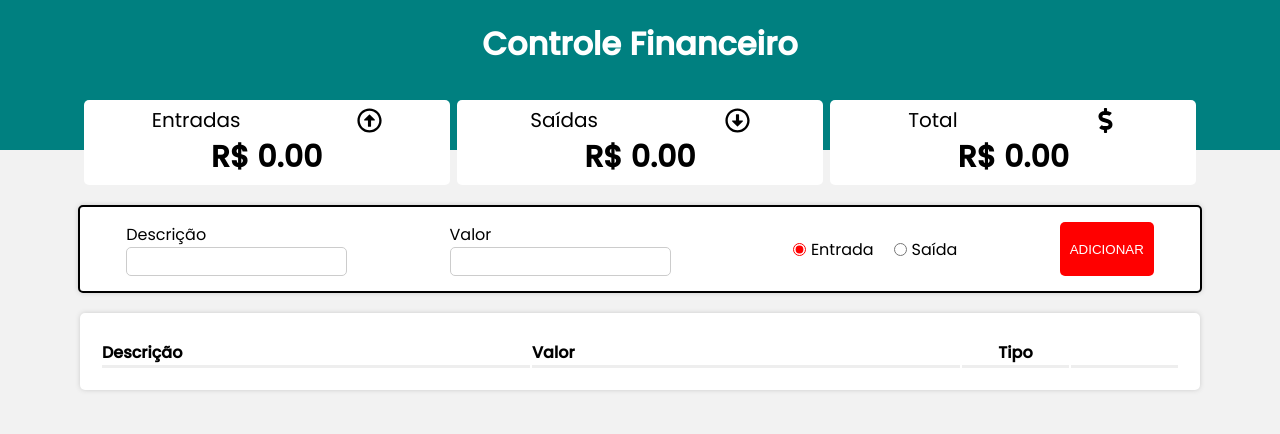
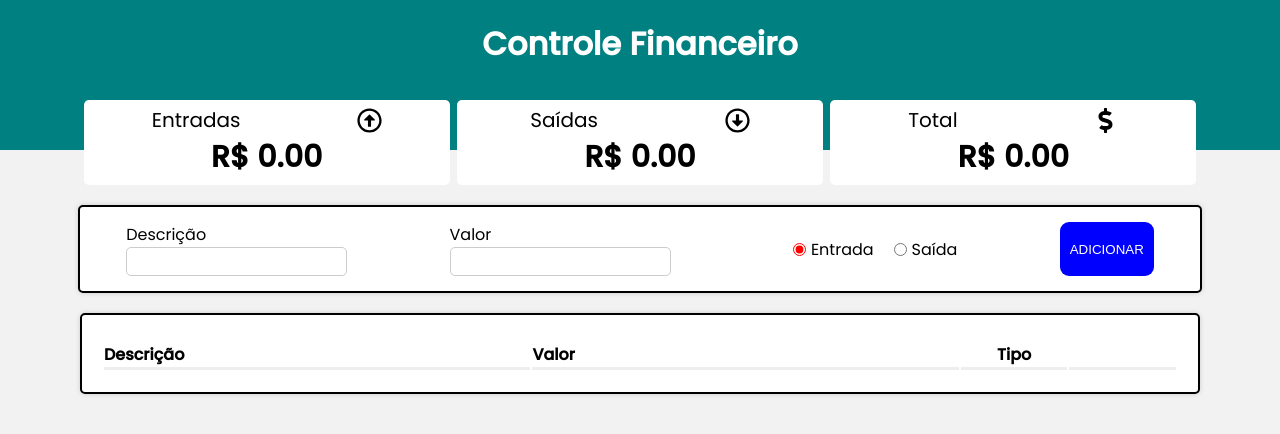
Before and after one commit to JjorgeF/appFinaceiro, a React (Create React App) app: page / in a window 1280 px wide. Shown: the top 434 px of the page. Built offline with nearby package versions, Linux system fonts and the light colour scheme.

Commit message:
concluindo o readme e alterei o estilo da Grid

```diff
--- a/src/components/Form/styles.js
+++ b/src/components/Form/styles.js
@@ -45,10 +45,10 @@ export const RadioGroup = styled.div`
 `;
 
 export const Button = styled.button`
-    padding: 5px 10px;
+    padding: 7px 10px;
     border: none;
-    border-radius: 5px;
+    border-radius: 9px;
     cursor: pointer;
     color: white;
-    background-color: red;
+    background-color: blue;
 `;
--- a/src/components/Grid/styles.js
+++ b/src/components/Grid/styles.js
@@ -8,6 +8,7 @@ export const Table = styled.table`
     border-radius: 5px;
     max-width: 1120px;
     margin: 20px auto;
+    border: black 2px solid;
 `;
 
 export const THead = styled.thead``;
```
Also changed, not shown: 1 other file (tests, documents, lock files or other folders).
